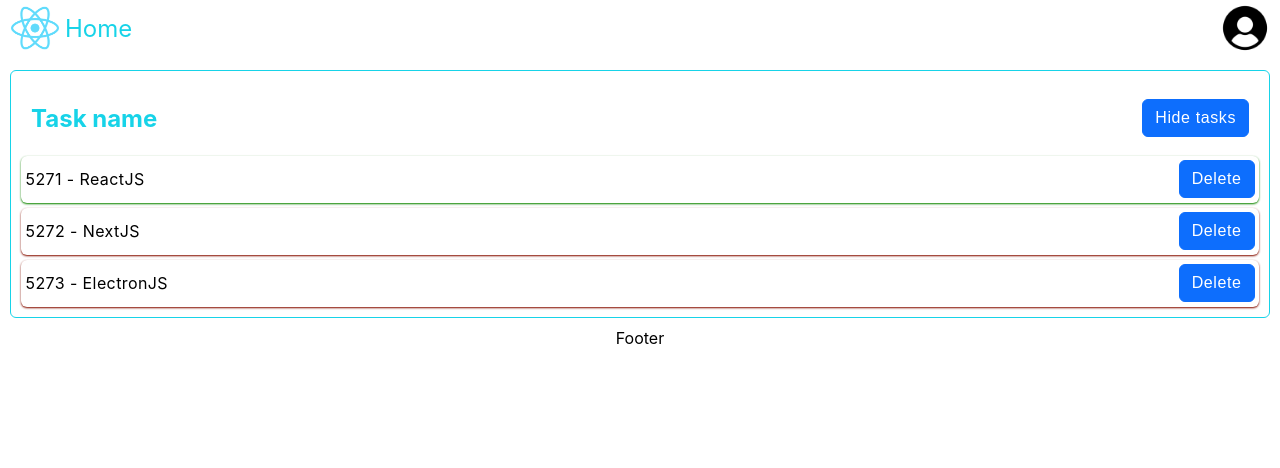
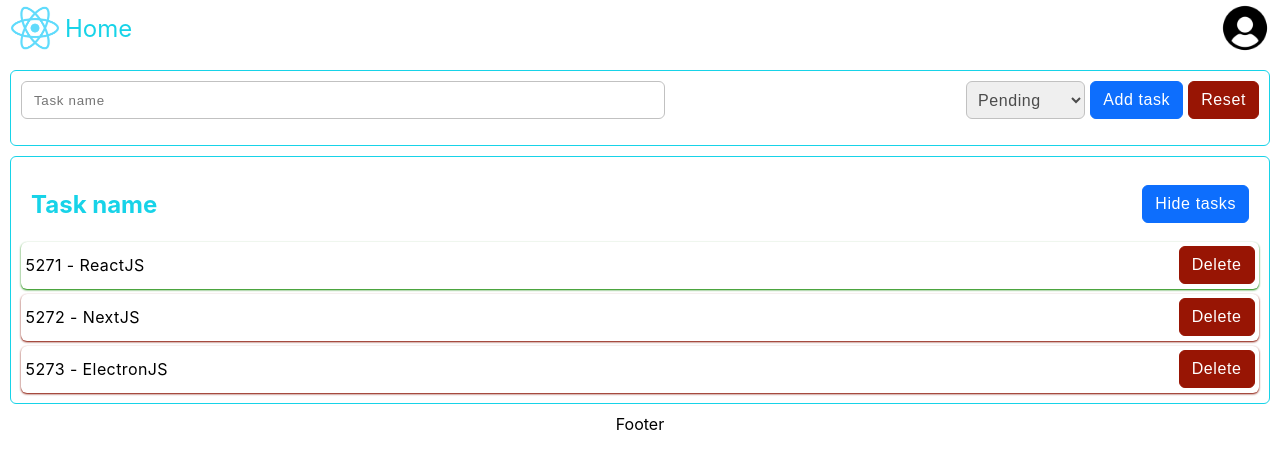
Before and after one commit to harshrajhrj/react-grasp, a React (Create React App) app: page / in a window 1280 px wide. Shown: the top 468 px of the page. Built offline with nearby package versions, Linux system fonts and the light colour scheme; the HTML template or start-up script is replaced by a standard one.

Commit message:
--stage 2, adding more components like addTask sectionand form submission gui

```diff
--- a/src/App.js
+++ b/src/App.js
@@ -4,11 +4,13 @@ import './Styling/li.css';
 import Tasks from './components/Tasks';
 import Header from './components/Header';
 import Footer from './components/Footer';
+import AddTask from './components/AddTask';
 
 function App() {
   return (
     <div className="App">
       <Header />
+      <AddTask />
       <Tasks />
       <Footer />
     </div>
--- a/src/Styling/li.css
+++ b/src/Styling/li.css
@@ -17,28 +17,78 @@
   color: #17d3e8;
   font-size: 1.5rem;
 }
-.App .Task {
+.App .AddTask form {
+  display: flex;
+  justify-content: space-evenly;
+}
+.App .AddTask form input {
+  width: 100%;
+  text-decoration: none;
+  border: 0.6px solid #c1c1c1;
+  border-radius: 0.375rem;
+  padding: 0.375rem 2.25rem 0.375rem 0.75rem;
+  color: #4c4c4c;
+  letter-spacing: 0.7px;
+}
+.App .AddTask form input::-moz-placeholder {
+  font-weight: 500;
+}
+.App .AddTask form input::placeholder {
+  font-weight: 500;
+}
+.App .AddTask form input:focus {
+  outline: none !important;
+  border: 1px solid #afc9f1;
+  box-shadow: 0 0 5px #afc9f1;
+}
+.App .AddTask form .btn-list {
+  display: flex;
+  width: 100%;
+  justify-content: end;
+  gap: 5px;
+}
+.App .AddTask form .btn-list .status {
+  padding: 0.375rem 0.45rem 0.375rem 0.45rem;
+  border-radius: 0.375rem;
+  letter-spacing: 0.6px;
+  font-weight: 400;
+  font-size: 1rem;
+  text-decoration: none;
+  line-height: 1.5rem;
+  color: #4c4c4c;
+  border: 1px solid #c1c1c1;
+}
+.App .AddTask form .btn-list .status:focus {
+  outline: none !important;
+  border-color: #4c4c4c;
+}
+.App .Task,
+.App .AddTask {
   border: 1px solid #17d3e8;
   border-radius: 0.375rem;
   padding: 10px;
   margin: 10px;
 }
-.App .Task .Header {
+.App .Task .Header,
+.App .AddTask .Header {
   display: flex;
   justify-content: space-between;
   align-items: center;
 }
-.App .Task .Header h1 {
+.App .Task .Header h1,
+.App .AddTask .Header h1 {
   color: #17d3e8;
 }
-.App .Task ul {
+.App .Task ul,
+.App .AddTask ul {
   display: flex;
   gap: 5px;
   flex-flow: column;
   margin: 0px;
   padding: 0px;
 }
-.App .Task ul li {
+.App .Task ul li,
+.App .AddTask ul li {
   display: flex;
   list-style: none;
   list-style-type: none;
@@ -48,19 +98,24 @@
   padding: 4.5px;
   border-radius: 0.375rem;
 }
-.App .Task ul li.completed {
+.App .Task ul li.completed,
+.App .AddTask ul li.completed {
   box-shadow: 0 1px 3px rgba(0, 0, 0, 0.12), 0 1px 2px rgb(22, 152, 4);
 }
-.App .Task ul li.completed:hover {
+.App .Task ul li.completed:hover,
+.App .AddTask ul li.completed:hover {
   box-shadow: 0 14px 28px rgba(0, 0, 0, 0.25), 0 10px 10px rgb(38, 152, 4);
 }
-.App .Task ul li.incomplete {
+.App .Task ul li.incomplete,
+.App .AddTask ul li.incomplete {
   box-shadow: 0 1px 3px rgba(0, 0, 0, 0.12), 0 1px 2px rgb(152, 21, 4);
 }
-.App .Task ul li.incomplete:hover {
+.App .Task ul li.incomplete:hover,
+.App .AddTask ul li.incomplete:hover {
   box-shadow: 0 14px 28px rgba(0, 0, 0, 0.25), 0 10px 10px rgb(152, 46, 4);
 }
-.App .Task ul li span {
+.App .Task ul li span,
+.App .AddTask ul li span {
   letter-spacing: 0.4px;
 }
 .App .btn {
@@ -81,4 +136,14 @@
   color: #0d6efd;
   background: #fff;
   cursor: pointer;
+}
+.App .reset {
+  background: rgb(152, 21, 4);
+  color: #fff;
+  border-color: rgb(152, 21, 4);
+}
+.App .reset:hover {
+  color: rgb(152, 21, 4);
+  background: #fff;
+  cursor: pointer;
 }/*# sourceMappingURL=li.css.map */
--- a/src/Styling/li.scss
+++ b/src/Styling/li.scss
@@ -32,7 +32,59 @@ $task-incomplete-hv: 0 14px 28px rgba(0, 0, 0, 0.25), 0 10px 10px rgb(152, 46, 4
         }
     }
 
-    .Task {
+    .AddTask {
+        form {
+            display: flex;
+            justify-content: space-evenly;
+
+            input {
+                width: 100%;
+                text-decoration: none;
+                border: .6px solid #c1c1c1;
+                border-radius: 0.375rem;
+                padding: 0.375rem 2.25rem 0.375rem 0.75rem;
+                color: #4c4c4c;
+                letter-spacing: .7px;
+
+                &::placeholder {
+                    font-weight: 500;
+                }
+
+                &:focus {
+                    outline: none !important;
+                    border: 1px solid #afc9f1;
+                    box-shadow: 0 0 5px #afc9f1;
+                }
+            }
+
+            .btn-list {
+                display: flex;
+                width: 100%;
+                justify-content: end;
+                gap: 5px;
+
+                .status {
+                    padding: 0.375rem 0.45rem 0.375rem 0.45rem;
+                    border-radius: 0.375rem;
+                    letter-spacing: 0.6px;
+                    font-weight: 400;
+                    font-size: 1rem;
+                    text-decoration: none;
+                    line-height: 1.5rem;
+                    color: #4c4c4c;
+                    border: 1px solid #c1c1c1;
+
+                    &:focus {
+                        outline: none !important;
+                        border-color: #4c4c4c;
+                    }
+                }
+            }
+        }
+    }
+
+    .Task,
+    .AddTask {
         border: 1px solid $text-border-color;
         border-radius: 0.375rem;
         padding: 10px;
@@ -109,4 +161,16 @@ $task-incomplete-hv: 0 14px 28px rgba(0, 0, 0, 0.25), 0 10px 10px rgb(152, 46, 4
             cursor: pointer;
         }
     }
+
+    .reset {
+        background: rgb(152, 21, 4);
+        color: #fff;
+        border-color: rgb(152, 21, 4);
+
+        &:hover {
+            color: rgb(152, 21, 4);
+            background: #fff;
+            cursor: pointer;
+        }
+    }
 }
--- /dev/null
+++ b/src/components/AddTask.js
@@ -0,0 +1,51 @@
+import { useState } from 'react'
+
+function AddTask() {
+
+    const [newTask, setNewTask] = useState("");
+    const [progress, setProgress] = useState(false);
+
+    const handleChange = (event) => {
+        setNewTask(event.target.value);
+    }
+
+    const handleReset = () => {
+        setNewTask("");
+        setProgress(false);
+    }
+
+    const handleSelChange = (event) => {
+        setProgress(event.target.value);
+    }
+
+    const handleSubmit = (event) => {
+        event.preventDefault();
+        const task = {
+            id: Math.floor(Math.random() * 10000),
+            name: newTask,
+            completed: Boolean(progress)
+        }
+        console.log(task);
+        handleReset();
+    }
+
+    return (
+        <section className="AddTask">
+            <form onSubmit={handleSubmit}>
+                <input onChange={handleChange} type='text' name='task' id='task'
+                    placeholder='Task name' autoComplete='off' value={newTask} required />
+                <div className='btn-list'>
+                    <select onChange={handleSelChange} className='status' value={progress}>
+                        <option value="false">Pending</option>
+                        <option value="true">Completed</option>
+                    </select>
+                    <button type="submit" className="add btn">Add task</button>
+                    <button type="button" onClick={handleReset} className="reset btn">Reset</button>
+                </div>
+            </form>
+            <p>{newTask}</p>
+        </section>
+    )
+}
+
+export default AddTask
--- a/src/components/TaskCard.js
+++ b/src/components/TaskCard.js
@@ -5,7 +5,7 @@ function TaskCard({ task, handleDelete }) {
                 {task.id} - {task.name}
             </span>
 
-            <button className="btn" onClick={() => handleDelete(task.id)}>
+            <button className="btn reset" onClick={() => handleDelete(task.id)}>
                 Delete
             </button>
         </li>
```
Also changed, not shown: 1 other file (tests, documents, lock files or other folders).
